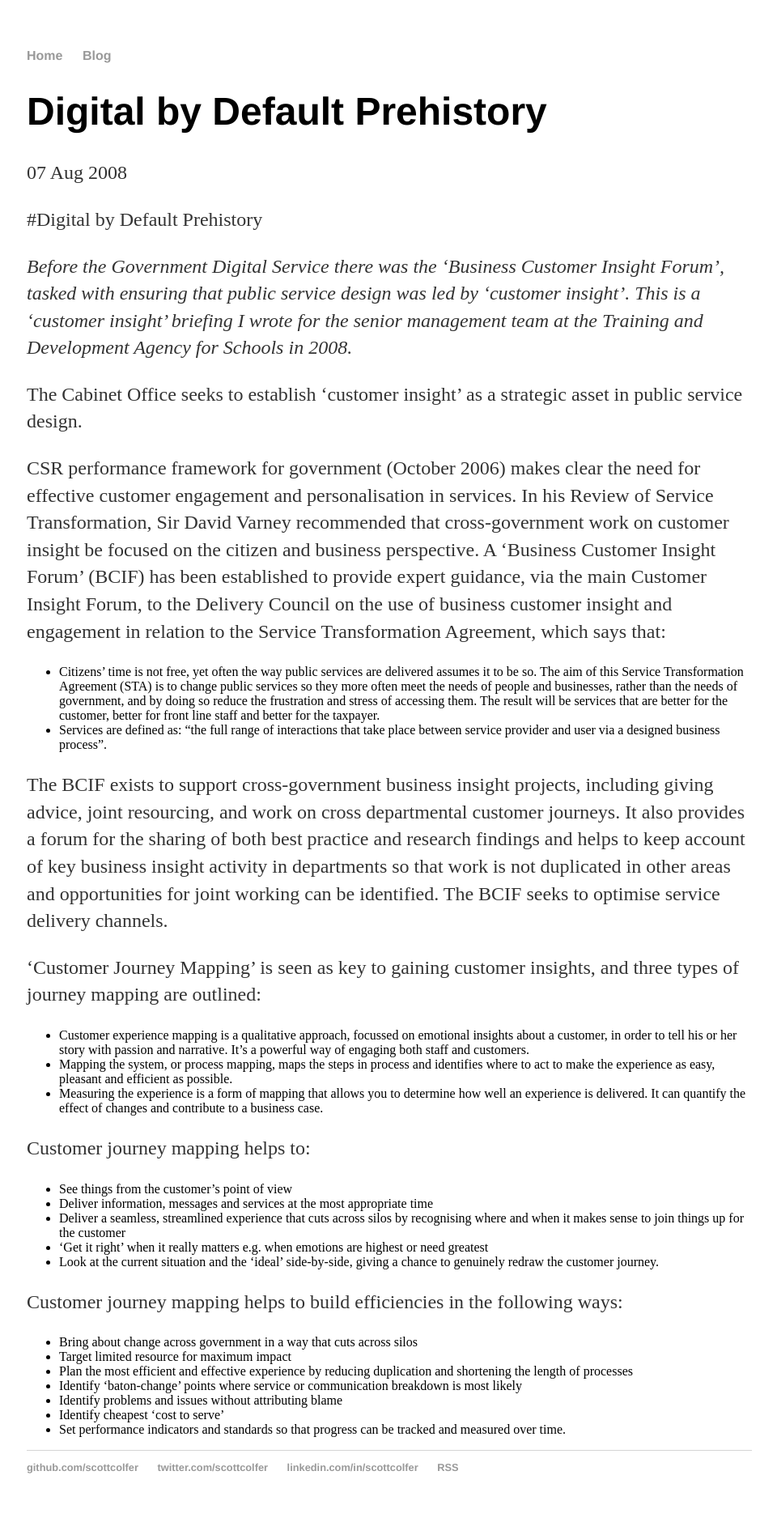
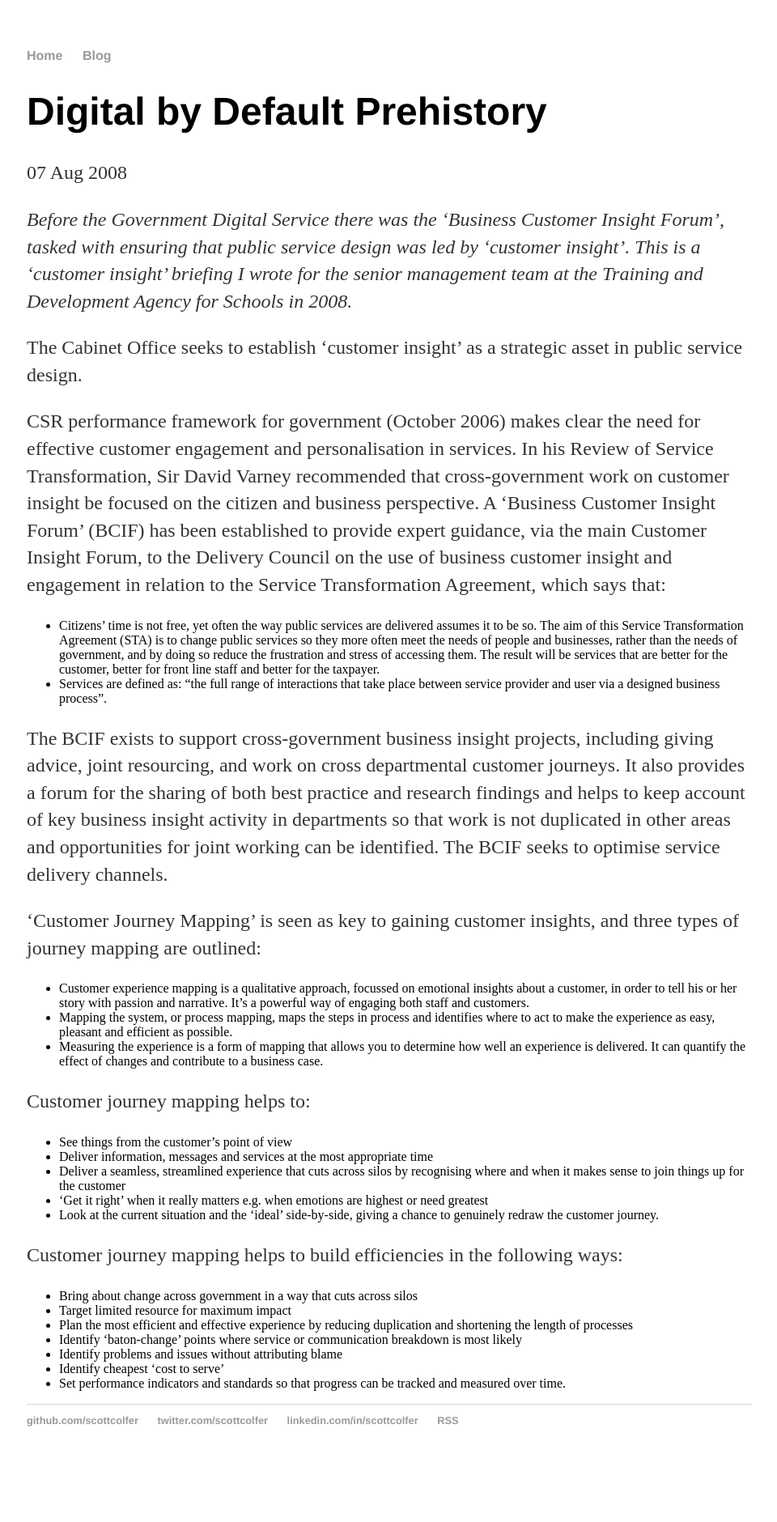
Before and after one commit to scottcolfer/scottcolfer.github.io, a Jekyll site: the page built from _posts/2008-08-07-digital-by-default-prehistory.md, in a window 1280 px wide. Shown: the whole page at 81% size, without its empty margins (159-1119 px from the left). Built offline with Jekyll 4.4.1, drawn with Linux system fonts in a browser that asks for light colours; after the commit the page ends 1822 px from its top, so only the background shows below that.

Commit message:
Update 2008-08-07-digital-by-default-prehistory.md

```diff
--- a/_posts/2008-08-07-digital-by-default-prehistory.md
+++ b/_posts/2008-08-07-digital-by-default-prehistory.md
@@ -3,8 +3,6 @@ layout: post
 title: "Digital by Default Prehistory"
 date: 2008-08-07
 ---
-
-#Digital by Default Prehistory
 
 *Before the Government Digital Service there was the ‘Business Customer Insight Forum’,  tasked with ensuring that public service design was led by ‘customer insight’. This is a ‘customer insight’ briefing I wrote for the senior management team at the Training and Development Agency for Schools in 2008.*
 
```
